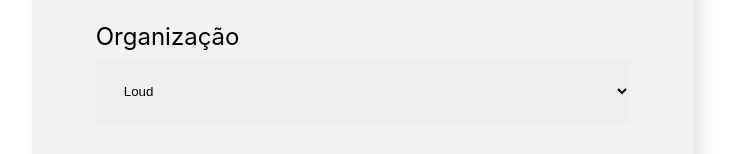
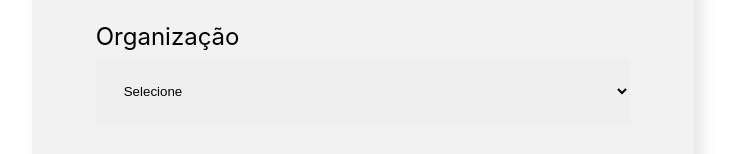
Before and after one commit to gustavosmdt/organo, a JavaScript app: page / in a window 1280 px wide. Shown: the part 1037-1191 px from the top of the page, without its empty margins (277-1010 px from the left). Built offline with nearby package versions, Linux system fonts and the light colour scheme; the HTML template or start-up script is replaced by a standard one.

Commit message:
feat: create logic to get select input value

```diff
--- a/src/components/SelectInput/SelectInput.js
+++ b/src/components/SelectInput/SelectInput.js
@@ -4,7 +4,9 @@
     return (
         <div className='select-input'>
             <label>{props.label}</label>
-            <select required={props.mandatory}>
+            <select onChange={event => props.whenEdited(event.target.value)}
+                    required={props.mandatory}>
+                <option key="Selecione">Selecione</option>
                 {props.itens.map(item => {
                     return <option key={item}>{item}</option>
                 })}
```
